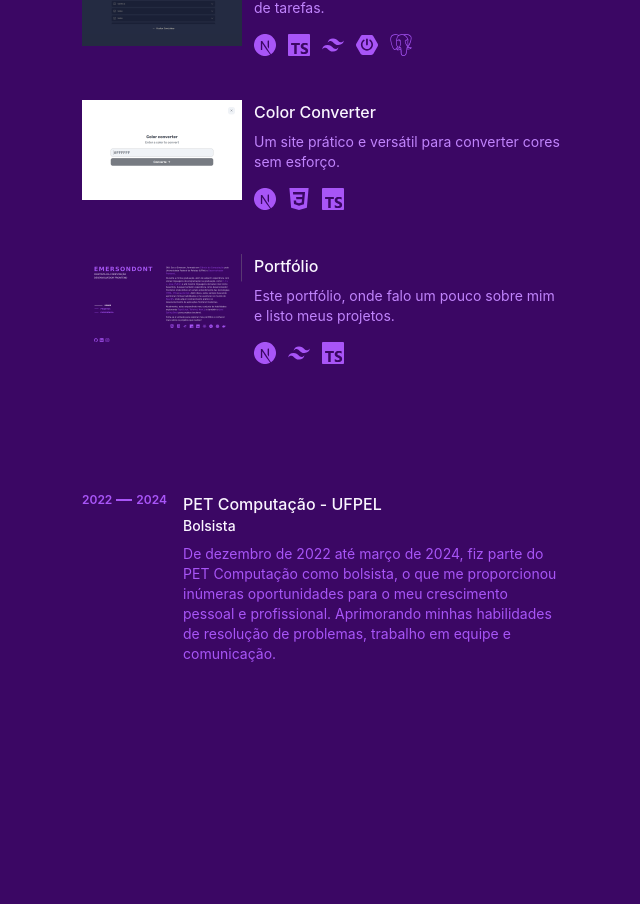
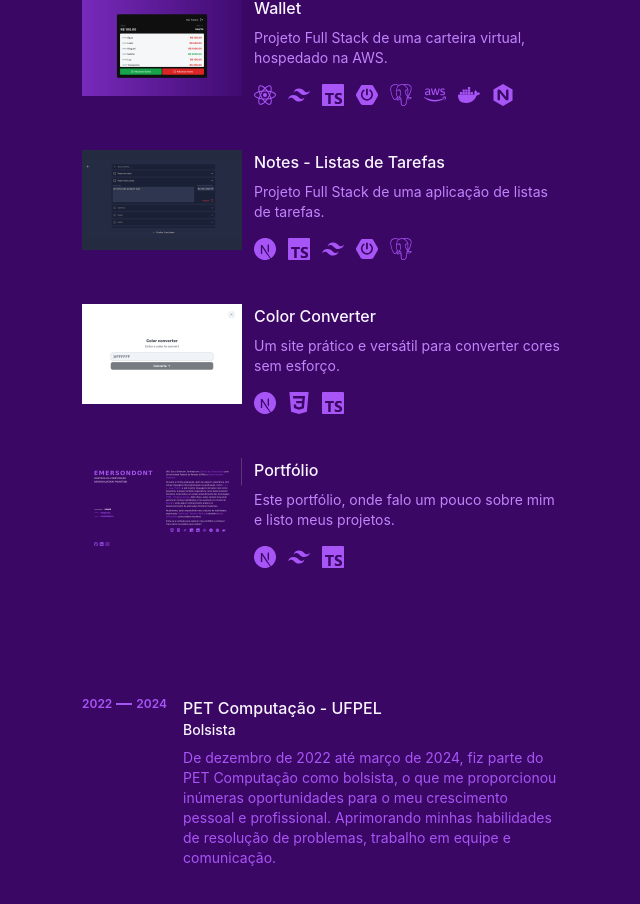
Before and after one commit to emersondont/portfolio, a Next.js app: page / in a window 1280 px wide. Shown: the part 1070-1974 px from the top of the page, without its empty margins (606-1246 px from the left). Built offline with nearby package versions, Linux system fonts and the light colour scheme; no server answers.

Commit message:
refactor: Update npm dependencies and add framer-motion for animations

```diff
--- a/src/components/card.tsx
+++ b/src/components/card.tsx
@@ -1,17 +1,27 @@
 import Image from "next/image"
 import Link from 'next/link'
 import { IconType } from "react-icons"
+import { motion } from 'framer-motion'
 
 interface Props {
 	title: string
 	description: string
 	href: string
 	img: string
-	techs: {icon: IconType, label: string}[]
+	techs: { icon: IconType, label: string }[]
 }
 
 export default function Card(props: Props) {
+	const itemVariants = {
+		hidden: { opacity: 0, x: 40 },
+		visible: {
+			opacity: 1,
+			x: 0,
+			transition: { type: 'spring', duration: 1, bounce: 0.5 }
+		},
+	};
 	return (
+		<motion.div variants={itemVariants}>
 			<Link
 				href={props.href}
 				target="_blank"
@@ -38,11 +48,12 @@ export default function Card(props: Props) {
 					</p>
 					<div className="text-secondary flex gap-3 mt-4 flex-wrap">
 						{props.techs.map((Tech, index) => (
-						<Tech.icon key={index} size={22} title={Tech.label}/>
+							<Tech.icon key={index} size={22} title={Tech.label} />
 						))}
 					</div>
 				</div>
-			<div className="border-card"/>
+				<div className="border-card" />
 			</Link>
+		</motion.div>
 	)
 }
--- a/src/components/emersondont.tsx
+++ b/src/components/emersondont.tsx
@@ -1,6 +1,18 @@
+import { motion } from 'framer-motion'
+
 export default function Emersondont() {
+	const itemVariants = {
+		hidden: { opacity: 0, x: -40 },
+		visible: {
+			opacity: 1,
+			x: 0,
+			transition: { type: 'spring', duration: 1, bounce: 0.5 }
+		},
+	};
 	return (
-			<div className="flex flex-col gap-1 cursor-default">
+		<motion.div
+			variants={itemVariants}
+			className="flex flex-col gap-1 cursor-default">
 			<h1 className='
 				text-xl text-secondary font-bold custom-text-shadow tracking-widest
 				xl:text-5xl
@@ -14,9 +26,9 @@ export default function Emersondont() {
 				lg:text-lg
 				sm:text-base
 				'>
-					CIENTISTA DA COMPUTAÇÃO<br/>
+				CIENTISTA DA COMPUTAÇÃO<br />
 				DESENVOLVEDOR FULL-STACK
 			</p>
-			</div>
+		</motion.div>
 	)
 }
--- a/src/components/layout.tsx
+++ b/src/components/layout.tsx
@@ -4,6 +4,7 @@ import Menu from './menu'
 import Links from './links';
 import Emersondont from './emersondont';
 import { sections } from '../pages/index';
+import { motion } from 'framer-motion'
 
 interface Props {
 	children: ReactNode
@@ -42,11 +43,16 @@ export default function Layout(props: Props) {
 	}, [setSelected]);
 
 	return (
-		<main className="
+		<motion.main
+			transition={{ staggerChildren: 0.4 }}
+			initial="hidden"
+			animate="visible"
+			className="
 		font-Inter flex w-full items-start flex-wrap bg-background
 		md:flex-row
 		">
-			<section className='
+			<section
+				className='
 			p-6 z-30 flex flex-wrap justify-between gap-4 w-full sticky top-0 left-0 bg-background items-center
 			lg:pl-24
 			md:flex-col md:h-screen md:py-24 md:pl-16  md:w-1/2 md:portrait:py-32 md:items-start
@@ -65,6 +71,6 @@ export default function Layout(props: Props) {
 			'>
 				{props.children}
 			</section>
-		</main>
+		</motion.main>
 	)
 }
--- a/src/components/links.tsx
+++ b/src/components/links.tsx
@@ -5,6 +5,7 @@ import {
 	SiLinkedin,
 	SiInstagram
 } from 'react-icons/si';
+import { motion } from 'framer-motion'
 
 const links = [
 	{
@@ -30,8 +31,18 @@ const links = [
 export default function Links() {
 	const [linkHover, setLinkHover] = useState('');
 	const [show, setShow] = useState(false);
+	const itemVariants = {
+		hidden: { opacity: 0, x: -40 },
+		visible: {
+			opacity: 1,
+			x: 0,
+			transition: { type: 'spring', duration: 1, bounce: 0.5 }
+		},
+	};
 	return (
-		<footer className='flex flex-col items-start relative'>
+		<motion.footer
+			variants={itemVariants}
+			className='flex flex-col items-start relative'>
 			{
 				show &&
 				<p className='text-end absolute -top-10 text-sm hidden md:block'
@@ -59,6 +70,6 @@ export default function Links() {
 					</Link>
 				))}
 			</div>
-		</footer>
+		</motion.footer>
 	);
 }
--- a/src/components/menu.tsx
+++ b/src/components/menu.tsx
@@ -1,9 +1,20 @@
 import MenuItem from "./menuItem";
 import { sections } from '../pages/index';
+import { motion } from 'framer-motion'
 
 export default function Menu() {
+	const itemVariants = {
+		hidden: { opacity: 0, x: -40 },
+		visible: {
+			opacity: 1,
+			x: 0,
+			transition: { type: 'spring', duration: 1, bounce: 0.5 }
+		},
+	};
 	return (
-		<nav className="flex order-last md:order-none w-full">
+		<motion.nav
+			variants={itemVariants}
+			className="flex order-last md:order-none w-full">
 			<ul className='flex justify-center flex-col'>
 				{sections.map(section => {
 					return (
@@ -16,6 +27,6 @@ export default function Menu() {
 					)
 				})}
 			</ul>
-		</nav>
+		</motion.nav>
 	)
 }
--- a/src/components/sections/about.tsx
+++ b/src/components/sections/about.tsx
@@ -1,3 +1,4 @@
+import { motion } from 'framer-motion'
 import React, { useRef } from 'react';
 import Techs from '../techs';
 
@@ -7,14 +8,22 @@ interface Props {
 
 export default function About(props: Props) {
 	const aboutRef = useRef<HTMLDivElement>(null);
-
+	const itemVariants = {
+		hidden: { opacity: 0, y: -40 },
+		visible: {
+			opacity: 1,
+			y: 0,
+			transition: { type: 'spring', duration: 1, bounce: 0.5 }
+		},
+	};
 	return (
-		<div
+		<motion.div
+			variants={itemVariants}
 			id={props.id}
 			className="
 			flex flex-col pt-8 gap-6
 			sm:pt-24
-			lg:min-h-full
+			lg:min-h-screen
 			"
 			ref={aboutRef}
 		>
@@ -44,6 +53,6 @@ export default function About(props: Props) {
 			</div>
 
 			<Techs />
-		</div>
+		</motion.div>
 	)
 }
--- a/src/components/sections/experience.tsx
+++ b/src/components/sections/experience.tsx
@@ -1,6 +1,6 @@
 import Link from 'next/link';
 import React, { useRef } from 'react';
-
+import { motion } from 'framer-motion'
 
 interface Props {
 	id: string;
@@ -19,9 +19,21 @@ const experiences = [
 
 export default function Experience(props: Props) {
 	const experienceRef = useRef<HTMLDivElement>(null);
+	const itemVariants = {
+		hidden: { opacity: 0, x: 40 },
+		visible: {
+			opacity: 1,
+			x: 0,
+			transition: { type: 'spring', duration: 1, bounce: 0.5 }
+		},
+	};
 
 	return (
-		<div
+		<motion.div
+			transition={{ staggerChildren: 0.2 }}
+			initial="hidden"
+			whileInView="visible"
+			viewport={{ margin: '-150px' }}
 			id={props.id}
 			className="
 				flex flex-col gap-3 pt-40 min-h-screen
@@ -30,6 +42,7 @@ export default function Experience(props: Props) {
 			ref={experienceRef}
 		>
 			{experiences.map((experience, index) => (
+				<motion.div variants={itemVariants}>
 					<Link
 						href={experience.href}
 						target='_blank'
@@ -51,9 +64,10 @@ export default function Experience(props: Props) {
 							<h3 className='text-sm font-medium text-primary mb-2'>{experience.role}</h3>
 							<p className='text-sm text-secondary'>{experience.description}</p>
 						</div>
-					<div className="border-card"/>
+						<div className="border-card" />
 					</Link>
+				</motion.div>
 			))}
-		</div>
+		</motion.div>
 	)
 }
--- a/src/components/sections/projects.tsx
+++ b/src/components/sections/projects.tsx
@@ -1,6 +1,7 @@
 import React, { useRef } from 'react';
 import Card from '@/components/card';
 import projects from '@/utils/projectsData';
+import { motion } from 'framer-motion'
 
 interface Props {
   id: string
@@ -10,10 +11,14 @@ export default function Projects(props: Props) {
   const projectsRef = useRef<HTMLDivElement>(null);
 
   return (
-    <div
+    <motion.div
+      transition={{ staggerChildren: 0.2 }}
+      initial="hidden"
+      whileInView="visible"
+      viewport={{ margin: '-150px'}}
       id={props.id}
       className="
-      flex flex-col justify-center flex-wrap gap-3 pt-40
+      flex flex-col justify-center flex-wrap gap-3 pt-40 min-h-screen
       sm:pt-24"
       ref={projectsRef}
     >
@@ -27,6 +32,6 @@ export default function Projects(props: Props) {
           techs={project.techs}
         />
       ))}
-    </div>
+    </motion.div>
   )
 }
```
Also changed, not shown: package.json (+5 -3 lines), 1 other file (tests, documents, lock files or other folders). Lines whose indentation alone changed are shown as unchanged.
